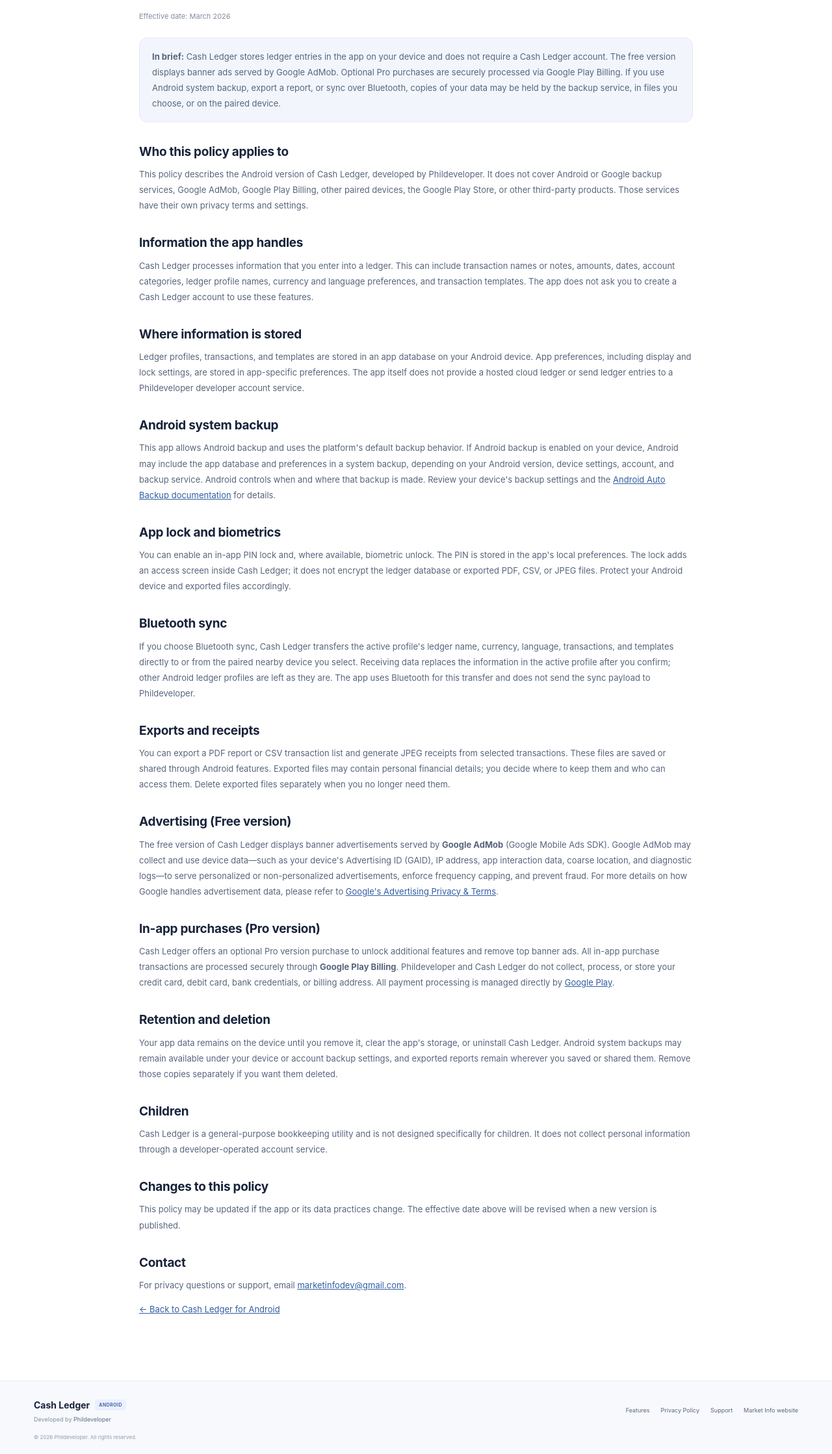
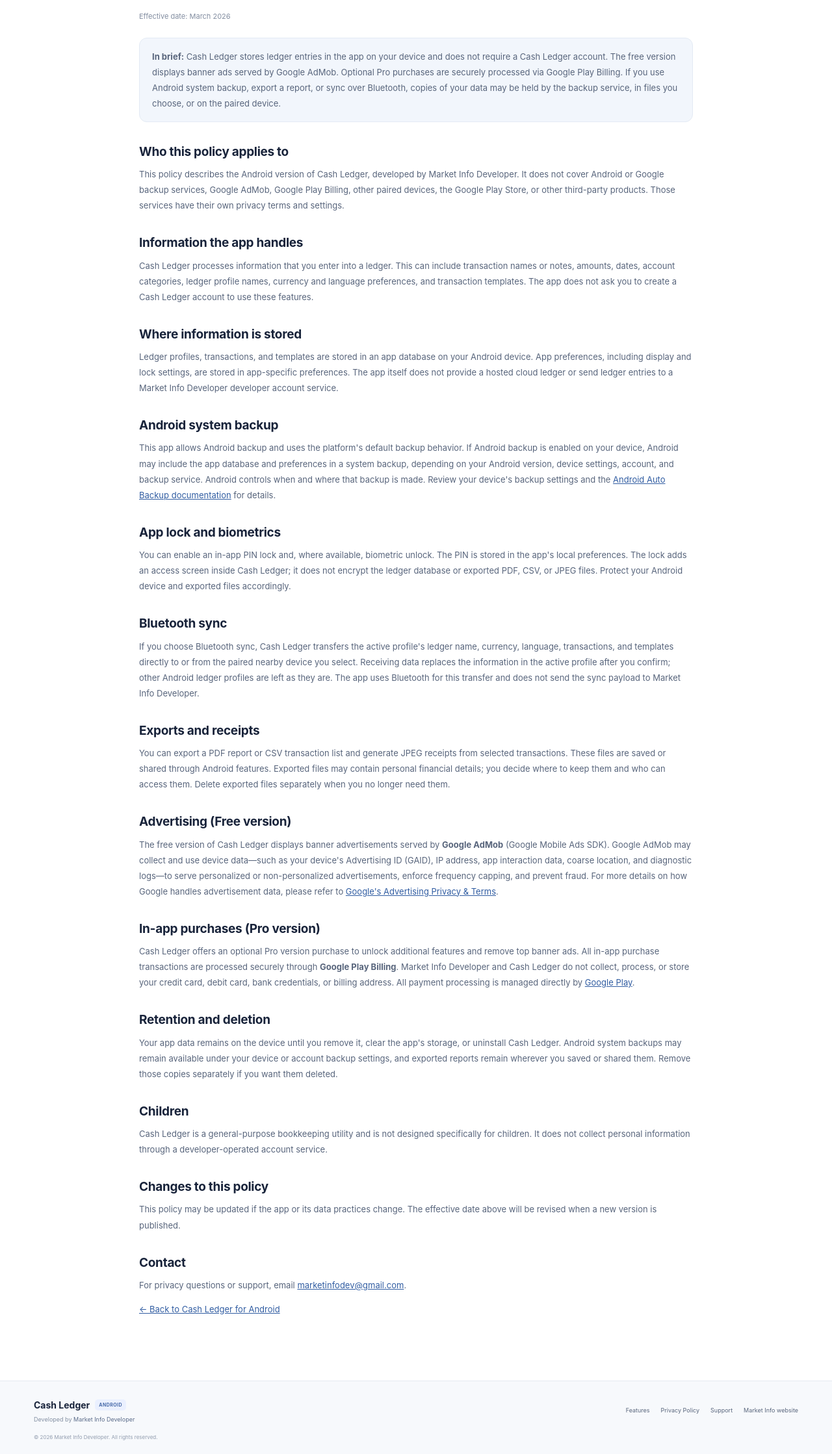
Before and after one commit to marketinfoapp/marketinfoapp.github.io, a plain HTML site: page cash-ledger/android/privacy.html in a window 1280 px wide. Shown: the part 229-2467 px from the top of the page at 65% size. Drawn offline with Linux system fonts and the light colour scheme.

Commit message:
minor document change

```diff
--- a/cash-ledger/android/privacy.html
+++ b/cash-ledger/android/privacy.html
@@ -3,7 +3,7 @@
 <head>
   <meta charset="utf-8">
   <meta name="viewport" content="width=device-width, initial-scale=1">
-  <meta name="description" content="Privacy policy for Cash Ledger for Android by Phildeveloper. Learn how ledger data is stored, backed up, exported, transferred, and how ads and purchases are handled.">
+  <meta name="description" content="Privacy policy for Cash Ledger for Android by Market Info Developer. Learn how ledger data is stored, backed up, exported, transferred, and how ads and purchases are handled.">
   <meta name="theme-color" content="#f5f7fb">
   <title>Privacy Policy | Cash Ledger for Android</title>
   <link rel="icon" type="image/png" href="../assets/icon.png">
@@ -23,13 +23,13 @@
     <div class="policy-callout"><p><strong>In brief:</strong> Cash Ledger stores ledger entries in the app on your device and does not require a Cash Ledger account. The free version displays banner ads served by Google AdMob. Optional Pro purchases are securely processed via Google Play Billing. If you use Android system backup, export a report, or sync over Bluetooth, copies of your data may be held by the backup service, in files you choose, or on the paired device.</p></div>
 
     <h2>Who this policy applies to</h2>
-    <p>This policy describes the Android version of Cash Ledger, developed by Phildeveloper. It does not cover Android or Google backup services, Google AdMob, Google Play Billing, other paired devices, the Google Play Store, or other third-party products. Those services have their own privacy terms and settings.</p>
+    <p>This policy describes the Android version of Cash Ledger, developed by Market Info Developer. It does not cover Android or Google backup services, Google AdMob, Google Play Billing, other paired devices, the Google Play Store, or other third-party products. Those services have their own privacy terms and settings.</p>
 
     <h2>Information the app handles</h2>
     <p>Cash Ledger processes information that you enter into a ledger. This can include transaction names or notes, amounts, dates, account categories, ledger profile names, currency and language preferences, and transaction templates. The app does not ask you to create a Cash Ledger account to use these features.</p>
 
     <h2>Where information is stored</h2>
-    <p>Ledger profiles, transactions, and templates are stored in an app database on your Android device. App preferences, including display and lock settings, are stored in app-specific preferences. The app itself does not provide a hosted cloud ledger or send ledger entries to a Phildeveloper developer account service.</p>
+    <p>Ledger profiles, transactions, and templates are stored in an app database on your Android device. App preferences, including display and lock settings, are stored in app-specific preferences. The app itself does not provide a hosted cloud ledger or send ledger entries to a Market Info Developer developer account service.</p>
 
     <h2>Android system backup</h2>
     <p>This app allows Android backup and uses the platform's default backup behavior. If Android backup is enabled on your device, Android may include the app database and preferences in a system backup, depending on your Android version, device settings, account, and backup service. Android controls when and where that backup is made. Review your device's backup settings and the <a href="https://developer.android.com/identity/data/autobackup" target="_blank" rel="noopener noreferrer">Android Auto Backup documentation</a> for details.</p>
@@ -38,7 +38,7 @@
     <p>You can enable an in-app PIN lock and, where available, biometric unlock. The PIN is stored in the app's local preferences. The lock adds an access screen inside Cash Ledger; it does not encrypt the ledger database or exported PDF, CSV, or JPEG files. Protect your Android device and exported files accordingly.</p>
 
     <h2>Bluetooth sync</h2>
-    <p>If you choose Bluetooth sync, Cash Ledger transfers the active profile's ledger name, currency, language, transactions, and templates directly to or from the paired nearby device you select. Receiving data replaces the information in the active profile after you confirm; other Android ledger profiles are left as they are. The app uses Bluetooth for this transfer and does not send the sync payload to Phildeveloper.</p>
+    <p>If you choose Bluetooth sync, Cash Ledger transfers the active profile's ledger name, currency, language, transactions, and templates directly to or from the paired nearby device you select. Receiving data replaces the information in the active profile after you confirm; other Android ledger profiles are left as they are. The app uses Bluetooth for this transfer and does not send the sync payload to Market Info Developer.</p>
 
     <h2>Exports and receipts</h2>
     <p>You can export a PDF report or CSV transaction list and generate JPEG receipts from selected transactions. These files are saved or shared through Android features. Exported files may contain personal financial details; you decide where to keep them and who can access them. Delete exported files separately when you no longer need them.</p>
@@ -47,7 +47,7 @@
     <p>The free version of Cash Ledger displays banner advertisements served by <strong>Google AdMob</strong> (Google Mobile Ads SDK). Google AdMob may collect and use device data—such as your device's Advertising ID (GAID), IP address, app interaction data, coarse location, and diagnostic logs—to serve personalized or non-personalized advertisements, enforce frequency capping, and prevent fraud. For more details on how Google handles advertisement data, please refer to <a href="https://policies.google.com/technologies/ads" target="_blank" rel="noopener noreferrer">Google's Advertising Privacy &amp; Terms</a>.</p>
 
     <h2>In-app purchases (Pro version)</h2>
-    <p>Cash Ledger offers an optional Pro version purchase to unlock additional features and remove top banner ads. All in-app purchase transactions are processed securely through <strong>Google Play Billing</strong>. Phildeveloper and Cash Ledger do not collect, process, or store your credit card, debit card, bank credentials, or billing address. All payment processing is managed directly by <a href="https://play.google.com/about/play-terms/" target="_blank" rel="noopener noreferrer">Google Play</a>.</p>
+    <p>Cash Ledger offers an optional Pro version purchase to unlock additional features and remove top banner ads. All in-app purchase transactions are processed securely through <strong>Google Play Billing</strong>. Market Info Developer and Cash Ledger do not collect, process, or store your credit card, debit card, bank credentials, or billing address. All payment processing is managed directly by <a href="https://play.google.com/about/play-terms/" target="_blank" rel="noopener noreferrer">Google Play</a>.</p>
 
     <h2>Retention and deletion</h2>
     <p>Your app data remains on the device until you remove it, clear the app's storage, or uninstall Cash Ledger. Android system backups may remain available under your device or account backup settings, and exported reports remain wherever you saved or shared them. Remove those copies separately if you want them deleted.</p>
@@ -64,9 +64,9 @@
   </main>
 
   <footer class="site-footer"><div class="footer-inner">
-    <div class="footer-brand-group"><a class="footer-brand" href="./">Cash Ledger <span>Android</span></a><p>Developed by <a href="https://marketinfoapp.github.io/">Phildeveloper</a></p></div>
+    <div class="footer-brand-group"><a class="footer-brand" href="./">Cash Ledger <span>Android</span></a><p>Developed by <a href="https://marketinfoapp.github.io/">Market Info Developer</a></p></div>
     <div class="footer-links"><a href="./#features">Features</a><a href="privacy.html">Privacy Policy</a><a href="mailto:marketinfodev@gmail.com">Support</a><a href="https://marketinfoapp.github.io/">Market Info website</a></div>
-    <p class="copyright">© 2026 Phildeveloper. All rights reserved.</p>
+    <p class="copyright">© 2026 Market Info Developer. All rights reserved.</p>
   </div></footer>
 </body>
 </html>
```
Also changed, not shown: cash-ledger/android/index.html (+5 -5 lines).
